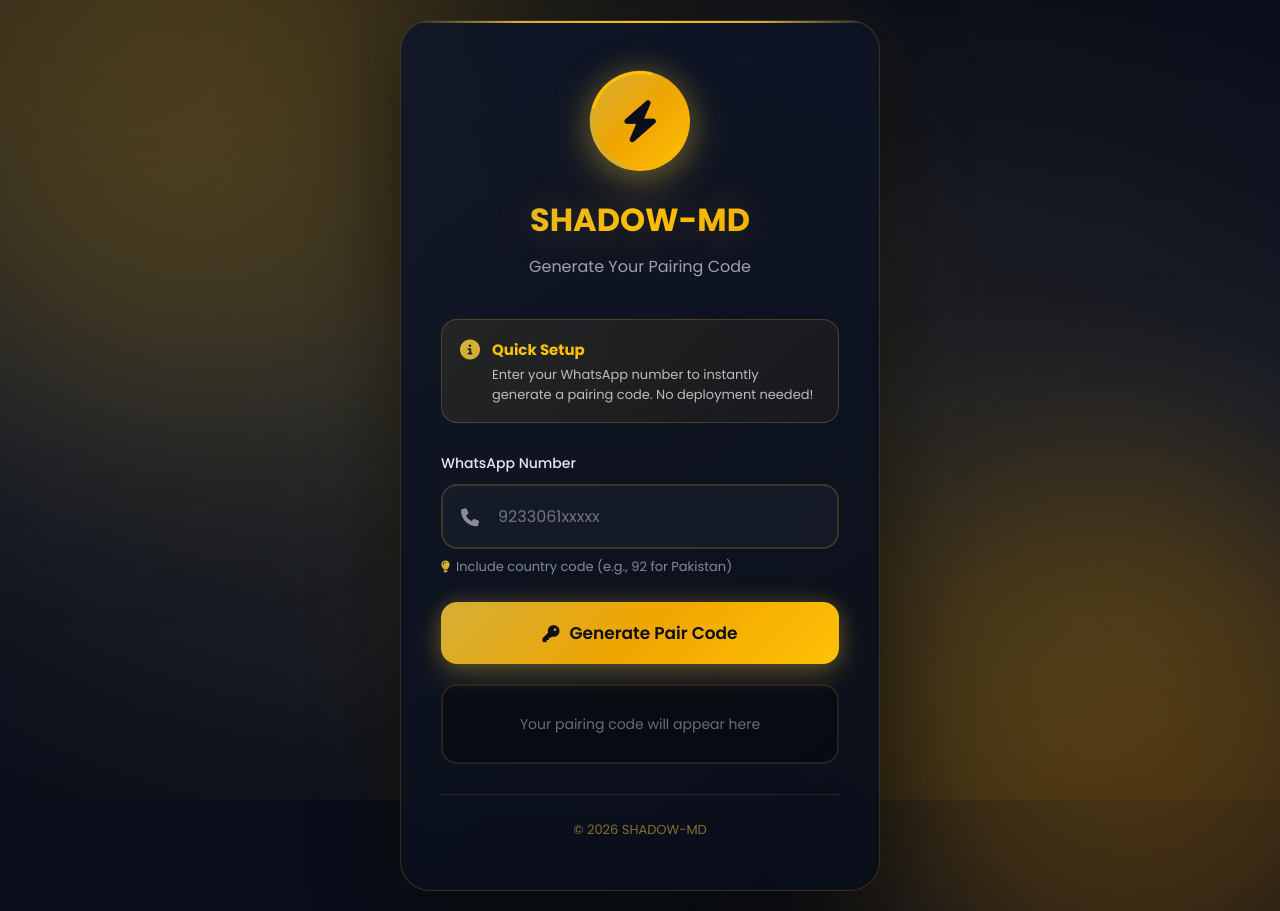
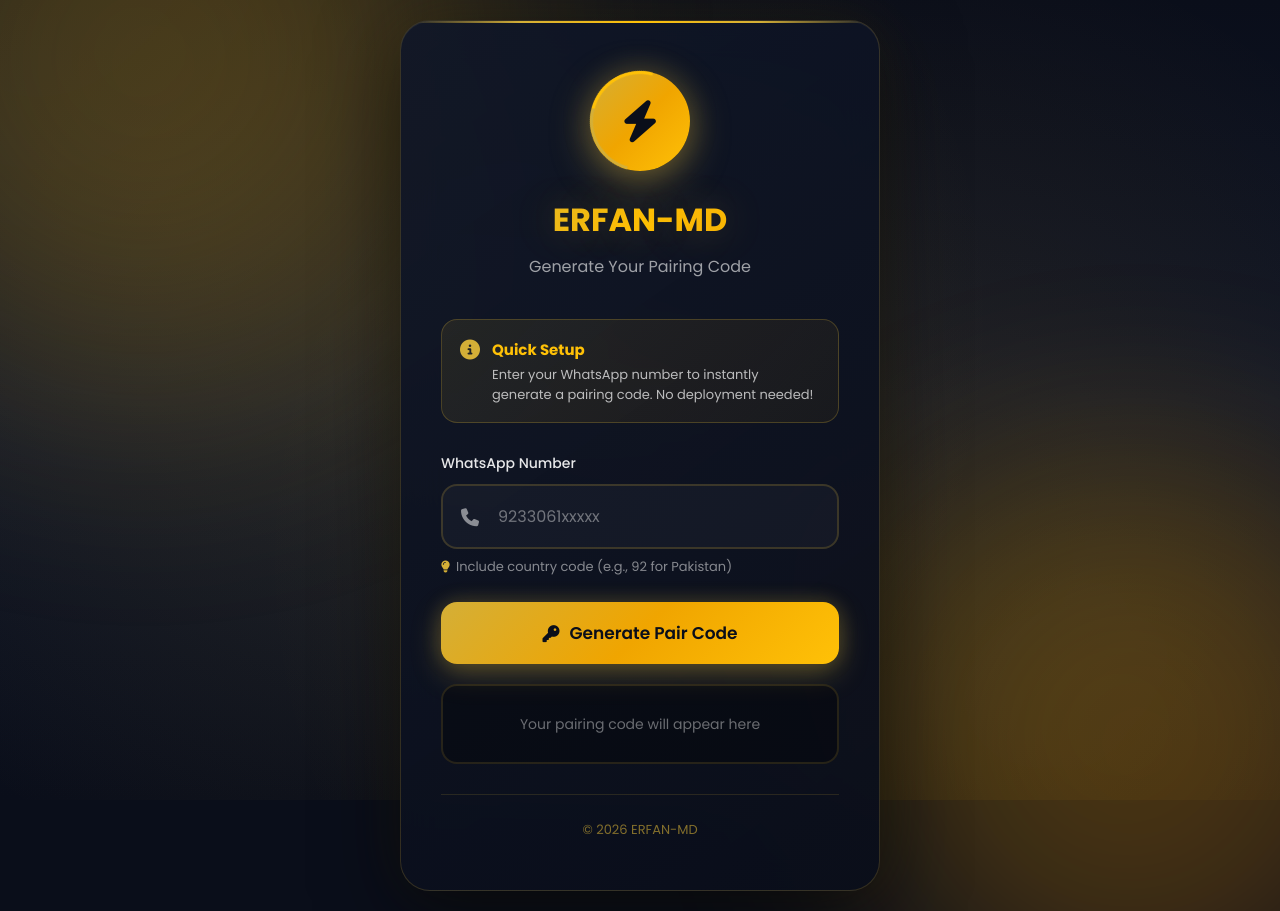
Before and after one commit to ai-03131613251/shadowxd, a website: page public/pair.html in a window 1280 px wide. Drawn offline with Linux system fonts and the light colour scheme.

Commit message:
Update title and footer from SHADOW MD to ERFAN MD

```diff
--- a/public/pair.html
+++ b/public/pair.html
@@ -3,7 +3,7 @@
 <head>
   <meta charset="UTF-8" />
   <meta name="viewport" content="width=device-width, initial-scale=1.0, maximum-scale=1.0, user-scalable=no"/>
-  <title>SHADOW MD| Mini BOT</title>
+  <title>ERFAN MD| Mini BOT</title>
   <link rel="stylesheet" href="https://cdnjs.cloudflare.com/ajax/libs/font-awesome/6.4.0/css/all.min.css"/>
   <link href="https://fonts.googleapis.com/css2?family=Poppins:wght@300;400;500;600;700&display=swap" rel="stylesheet">
   <style>
@@ -483,7 +483,7 @@
             <i class="fas fa-bolt"></i>
           </div>
         </div>
-        <h1 class="title">SHADOW-MD</h1>
+        <h1 class="title">ERFAN-MD</h1>
         <p class="subtitle">Generate Your Pairing Code</p>
       </div>
 
@@ -537,7 +537,7 @@
 
       <div class="footer">
         <p class="footer-text">
-          © 2026 SHADOW-MD
+          © 2026 ERFAN-MD
         </p>
       </div>
     </div>
```
